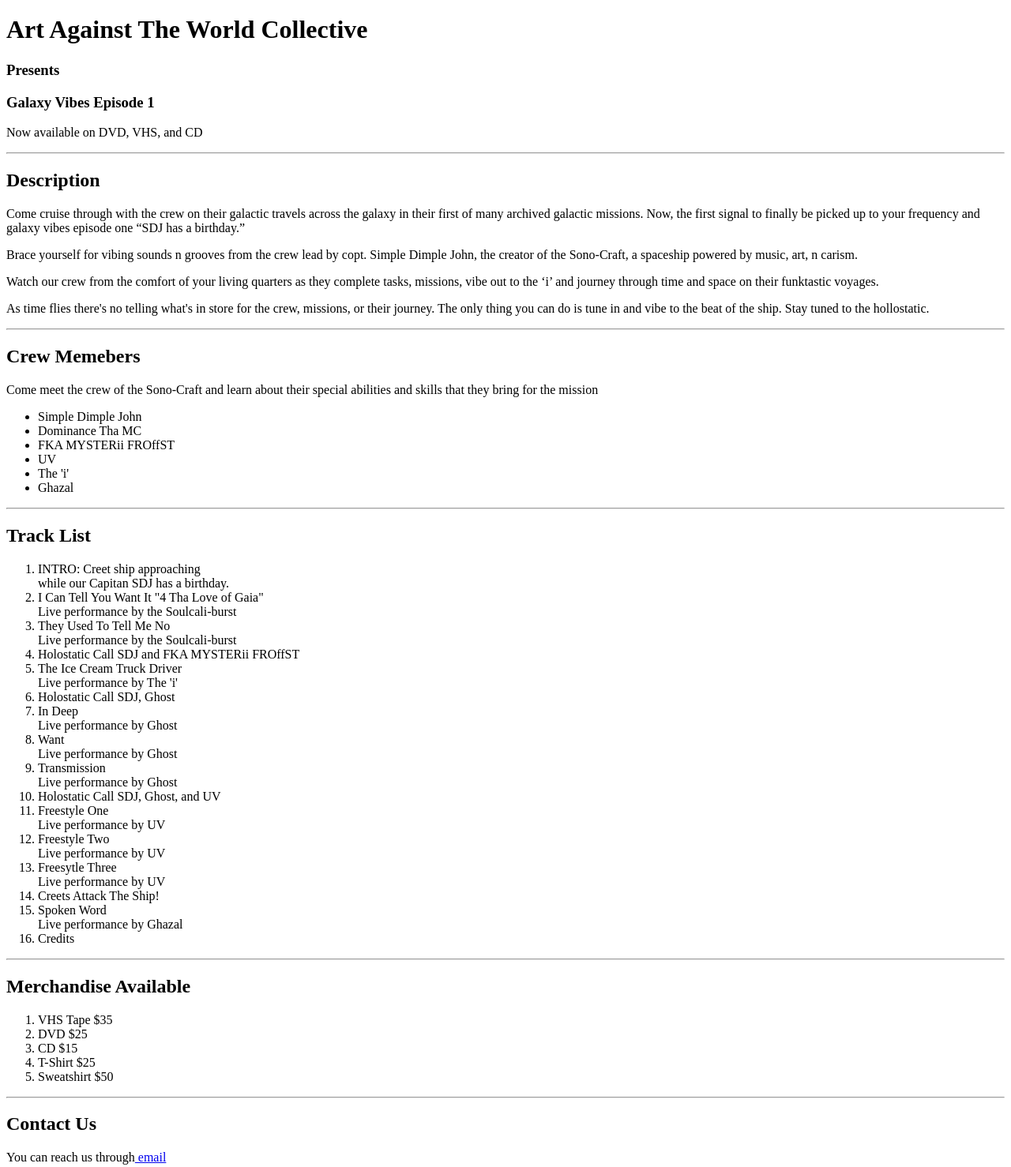
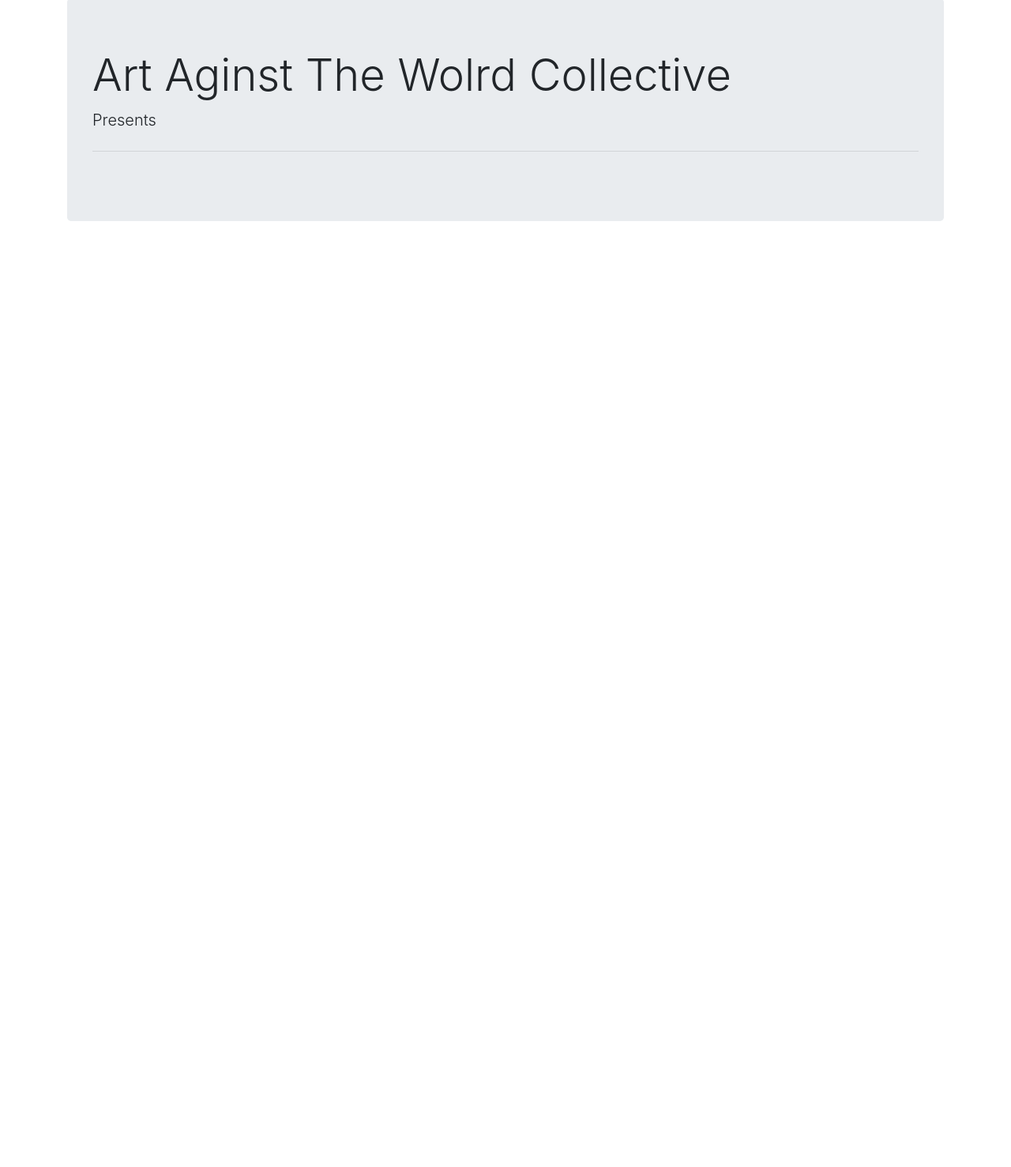
Before and after one commit to simpledimplejohn/aagtw2, a plain HTML site: page index.html in a window 1280 px wide. Shown: the part 2-1480 px from the top of the page at 79% size. After the commit the page ends 800 px from the top, so only its background shows below. Drawn offline with nearby package versions, Linux system fonts and the light colour scheme.

Commit message:
add jumbotron text to index file.

```diff
--- a/index.html
+++ b/index.html
@@ -1,74 +1,24 @@
 <!DOCTYPE html>
 <html lang="en-US">
 <head>
+  <link rel="stylesheet" href="https://stackpath.bootstrapcdn.com/bootstrap/4.3.1/css/bootstrap.min.css" integrity="sha384-ggOyR0iXCbMQv3Xipma34MD+dH/1fQ784/j6cY/iJTQUOhcWr7x9JvoRxT2MZw1T" crossorigin="anonymous">
   <link href="css/styles.css" rel="stylesheet" type="text/css">
   <title>Art Aginast The World</title>
 </head>
 <body>
-  <h1>Art Against The World Collective</h1>
-  <h3>Presents</h3>
-  <h3>Galaxy Vibes Episode 1</h3>
-  <p>Now available on DVD, VHS, and CD</p>
-  <hr>
-  <h2>Description</h2>
-  <p>Come cruise through with the crew on their galactic travels across the galaxy in their first of many archived galactic missions.  Now, the first signal to finally be picked up to your frequency and galaxy vibes episode one “SDJ has a birthday.”</p>
-  <p>Brace yourself for vibing sounds n grooves from the crew lead by copt. Simple Dimple John, the creator of the Sono-Craft, a spaceship powered by music, art, n carism.</p>
-  <p>Watch our crew from the comfort of your living quarters as they complete tasks, missions, vibe out to the ‘i’ and journey through time and space on their funktastic voyages.</p>
-  <p>As time flies there's no telling what's in store for the crew, missions, or their journey.  The only thing you can do is tune in and vibe to the beat of the ship.  Stay tuned to the hollostatic.</p>
-  <hr>
-  <h2>Crew Memebers</h2>
-  <p>Come meet the crew of the Sono-Craft and learn about their special abilities and skills that they bring for the mission</p>
-  <ul>
-    <li>Simple Dimple John</li>
-    <li>Dominance Tha MC</li>
-    <li>FKA MYSTERii FROffST</li>
-    <li>UV</li>
-    <li>The 'i'</li>
-    <li>Ghazal</li>
-  </ul>
-  <hr>
-  <h2>Track List</h2>
-  <ol>
-    <li>INTRO: Creet ship approaching<br>
-    while our Capitan SDJ has a birthday.</li>
-    <li>I Can Tell You Want It "4 Tha Love of Gaia"<br>
-    Live performance by the Soulcali-burst</li>
-    <li>They Used To Tell Me No<br>
-    Live performance by the Soulcali-burst</li>
-    <li>Holostatic Call SDJ and FKA MYSTERii FROffST</li>
-    <li>The Ice Cream Truck Driver<br>
-    Live performance by The 'i'</li>
-    <li>Holostatic Call SDJ, Ghost</li>
-    <li>In Deep<br>
-    Live performance by Ghost</li>
-    <li>Want<br>
-    Live performance by Ghost</li>
-    <li>Transmission<br>
-    Live performance by Ghost</li>
-    <li>Holostatic Call SDJ, Ghost, and UV</li>
-    <li>Freestyle One<br>
-    Live performance by UV</li>
-    <li>Freestyle Two<br>
-    Live performance by UV</li>
-    <li>Freesytle Three<br>
-    Live performance by UV</li>
-    <li>Creets Attack The Ship!</li>
-    <li>Spoken Word<br>
-    Live performance by Ghazal</li>
-    <li>Credits</li>
-  </ol>
-  <hr>
-  <h2>Merchandise Available</h2>
-  <ol>
-    <li>VHS Tape $35</li>
-    <li>DVD $25</li>
-    <li>CD $15</li>
-    <li>T-Shirt $25</li>
-    <li>Sweatshirt $50</li>
-  </ol>
-  <hr>
-  <h2>Contact Us</h2>
-  <p>You can reach us through<a href="simpledimplejohn@gmail.com"> email</a></p>
+  <div class="container">
+    <div class="jumbotron">
+      <h1 class="display-4">Art Aginst The Wolrd Collective</h1>
+      <p class="lead">Presents</p>
+      <hr class="my-4">
+    </div>
+    <div class="row">
+      <div class="col-6">
+
+      </div>
+    </div>
+
+  </div>
 
 </body>
 </html>
```
